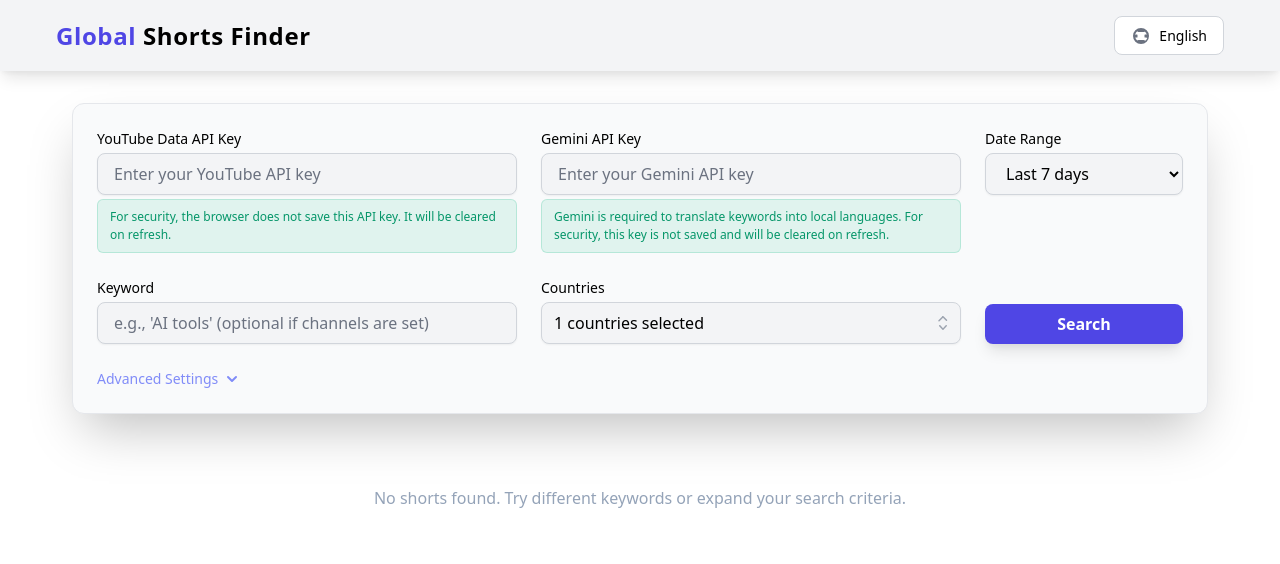
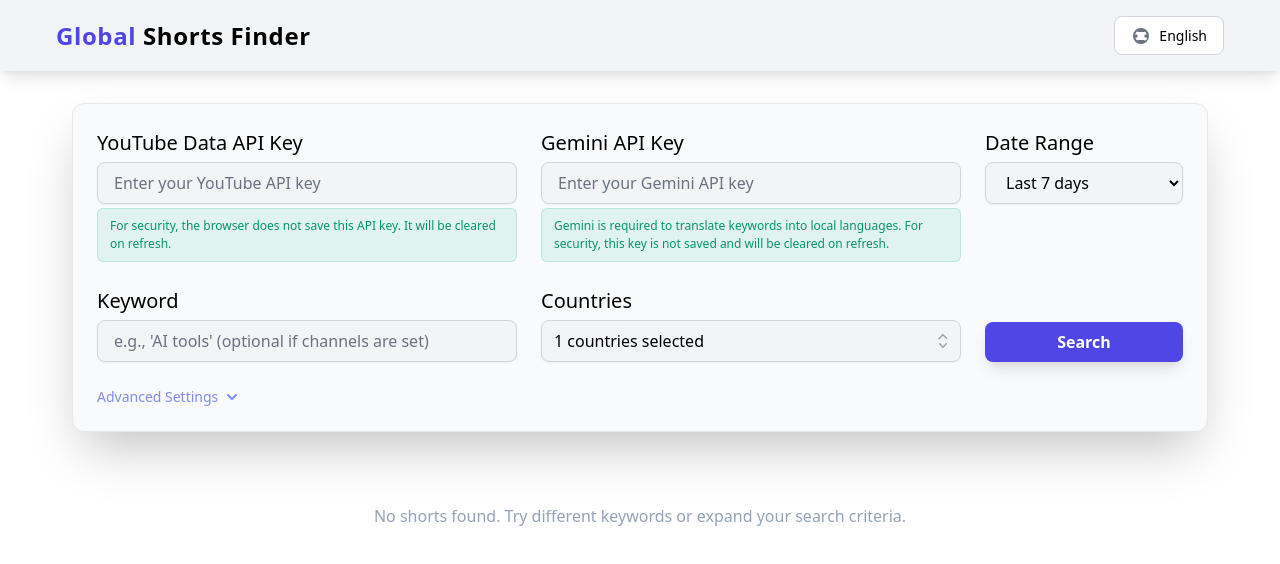
Before and after one commit to sujinkangdata11/sujin_sssss, a React (Vite) app: page / in a window 1280 px wide. Shown: the top 564 px of the page. Built offline with nearby package versions, Linux system fonts and the light colour scheme.

Commit message:
Increase form label font size to 20px

```diff
--- a/styles.css
+++ b/styles.css
@@ -216,7 +216,7 @@
 /* Input Styles */
 .form-label {
   display: block;
-  font-size: var(--font-size-sm);
+  font-size: var(--font-size-xl); /* 20px */
   font-weight: 500;
   color: #000000; /* black text for labels */
   margin-bottom: var(--spacing-1);
```
